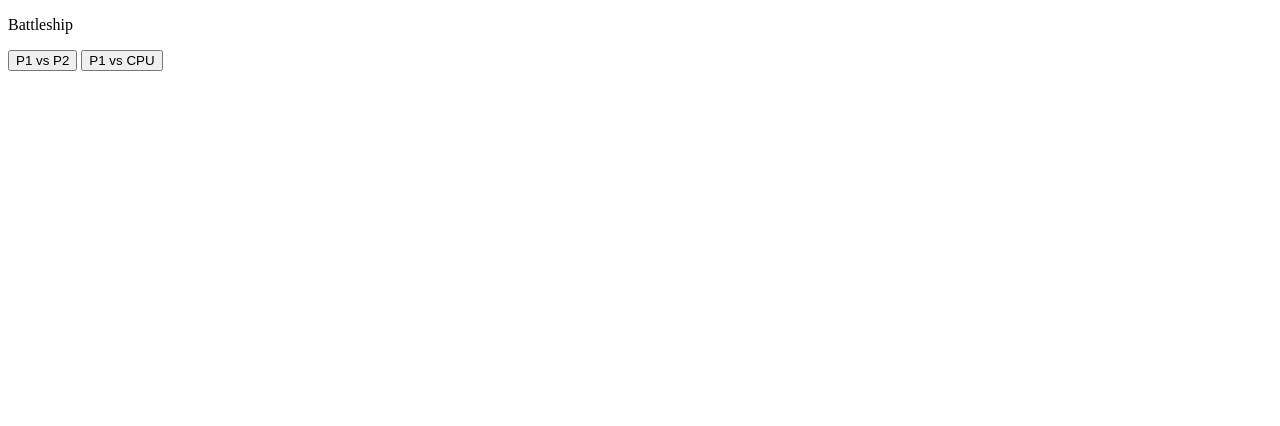
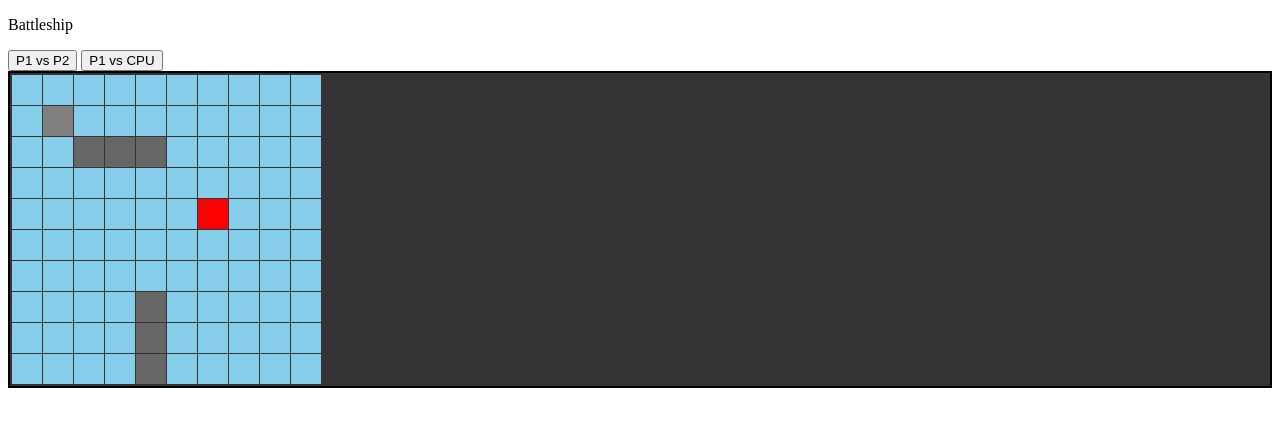
Before and after one commit to teaghanjohnson/battleship, a website: page index.html in a window 1280 px wide. Drawn offline with Linux system fonts and the light colour scheme.

Commit message:
added a grid in the dom slowly building out the UI

```diff
--- /dev/null
+++ b/battleship.css
@@ -0,0 +1,45 @@
+.game-grid {
+  display: grid;
+  grid-template-columns: repeat(10, 30px); /* Fixed syntax */
+  grid-template-rows: repeat(10, 30px); /* Fixed syntax */
+  gap: 1px; /* Adds lines between cells */
+  border: 2px solid black;
+  background-color: #333; /* Makes gap lines visible */
+  padding: 2px;
+}
+
+#gameboard {
+  background-color: pink;
+}
+
+.grid-cell {
+  width: 30px;
+  height: 30px;
+  background-color: #87ceeb; /* Cell background */
+  border: none; /* Remove individual borders */
+  cursor: pointer;
+}
+
+.ship {
+  background-color: #666;
+}
+
+.ship-1 {
+  background-color: #ff6b6b;
+}
+
+.ship-2 {
+  background-color: #4ecdc4;
+}
+
+.ship-3 {
+  background-color: #45b7d1;
+}
+
+.hit {
+  background-color: red;
+}
+
+.miss {
+  background-color: gray;
+}
--- a/battleship.js
+++ b/battleship.js
@@ -36,20 +36,19 @@ class GameBoard {
     this.size = size;
     this.grid = this.createEmptyGrid();
     // 0 = empty, 1 = ship A, 2 = ship B, etc.
-    this._ships = ships;
+    this._ships = this.createStandardFleet();
   }
 
   createEmptyGrid() {
-    //battleship gameboard will consist of a 10x10 board may scale later
-    // array of 0's
-    // 1's wil replace 0s where ships placed
-    // 2's will be misses
-    // 3's will be hits
-    // may get confusing may optimize later
     const board = Array(10)
       .fill(0)
       .map(() => Array(10).fill(0));
     return board;
+  }
+
+  createStandardFleet() {
+    const shipSizes = [5, 5, 4, 4, 4, 3, 3, 3, 2, 2, 2];
+    return shipSizes.map((size) => new Battleship(size));
   }
 
   placeShip(row, col, battleship) {
@@ -145,4 +144,6 @@ class Player {
     return this.gameboard.allShipsSunk();
   }
 }
-module.exports = { Battleship, GameBoard, Player };
+
+window.Battleship = Battleship;
+window.Gameboard = GameBoard;
--- a/battleshipUI.js
+++ /dev/null
@@ -1 +0,0 @@
-const { Battleship, GameBoard, Player } = require("./battleship");
--- /dev/null
+++ b/gameUI.js
@@ -0,0 +1,51 @@
+function createGameGrid(containerId) {
+  const container = document.getElementById(containerId);
+  const grid = document.createElement("div");
+  grid.classList.add("game-grid");
+
+  const cells = [];
+
+  for (let row = 0; row < 10; row++) {
+    cells[row] = [];
+    for (let col = 0; col < 10; col++) {
+      const cell = document.createElement("div");
+      cell.classList.add("grid-cell");
+      cell.dataset.row = row;
+      cell.dataset.col = col;
+
+      cells[row][col] = cell;
+      grid.appendChild(cell);
+    }
+  }
+
+  container.appendChild(grid);
+  return { grid, cells };
+}
+
+function displayShip(cells, row, col, ship) {
+  for (let i = 0; i < ship.length; i++) {
+    let targetRow, targetCol;
+
+    if (ship.direction == "horizontal") {
+      targetRow = row;
+      targetCol = col + i; // move right for each ship segment
+    } else {
+      //vertical
+      targetRow = row + i; //move down for each ship segment
+      targetCol = col;
+    }
+
+    if (cells[targetRow] && cells[targetRow][targetCol]) {
+      cells[targetRow][targetCol].classList.add("ship");
+    }
+  }
+}
+
+const { grid, cells } = createGameGrid("gameboard");
+
+const testShip = new Battleship(3, "horizontal");
+const ship2 = new Battleship(6, "vertical");
+displayShip(cells, 7, 4, ship2);
+displayShip(cells, 2, 2, testShip);
+cells[4][6].classList.add("hit");
+cells[1][1].classList.add("miss");
--- a/index.html
+++ b/index.html
@@ -3,7 +3,8 @@
   <head>
     <meta charset="UTF-8" />
     <meta name="viewport" content="width=device-width, initial-scale=1.0" />
-    <title>Document</title>
+    <title>Battleship</title>
+    <link rel="stylesheet" href="battleship.css" />
   </head>
   <body>
     <div class="header">
@@ -13,9 +14,9 @@
         <button class="play-computer">P1 vs CPU</button>
       </div>
     </div>
-    <div class="gameboard">
-      <div class="grid"></div>
-    </div>
+    <div id="gameboard"></div>
     <div class="footer"></div>
+    <script src="battleship.js"></script>
+    <script src="gameUI.js"></script>
   </body>
 </html>
```
Also changed, not shown: game.js (added, +22 -0 lines).
